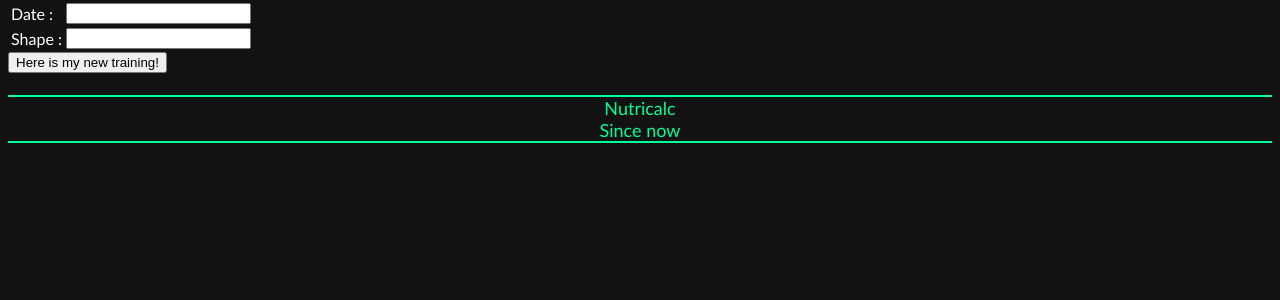
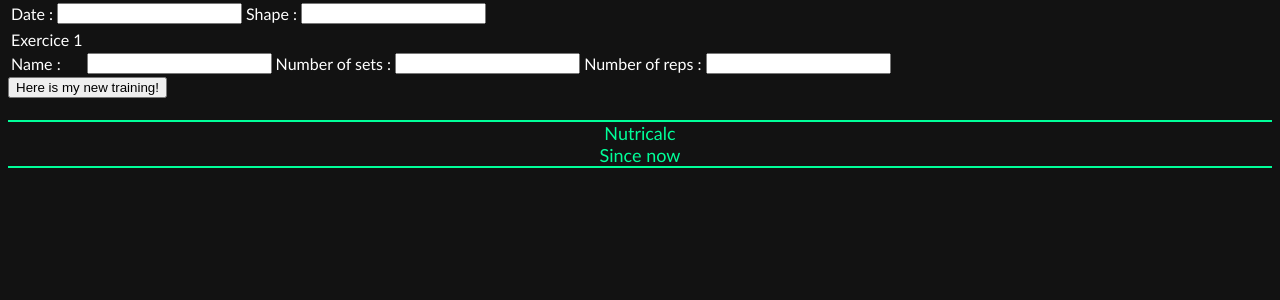
Before and after one commit to Klaymant/nutricalc, a PHP site: page /View/addTrainingView.php in a window 1280 px wide. Shown: the part 186-486 px from the top of the page. Run offline with PHP 8.4, Linux system fonts and the light colour scheme.

Commit message:
Adding a training is working in PHP but it has to be implemented on the client side

```diff
--- a/Controller/TrainingController.php
+++ b/Controller/TrainingController.php
@@ -22,7 +22,11 @@
     public function saveTraining() {
     	$this->trainingRepo = new TrainingRepository();
     	$trainingInfo = ['date' => $_POST['date'], 'shape' => $_POST['shape']];
-    	$this->trainingRepo->saveTraining($trainingInfo, $_SESSION['id']);
+    	$exos = [
+    		[1, 120, 4, 12, "lol"],
+    		[2, 180, 4, 10, "lol"]
+    	];
+    	$this->trainingRepo->saveTraining($trainingInfo, $_SESSION['id'], $exos);
     	header("Location: dashboard");
     }
 }
--- a/Utils/SqlMaker.php
+++ b/Utils/SqlMaker.php
@@ -10,6 +10,7 @@
 	private $command;
 	private $params;
 	private $fetchType;
+	private $lastId;
 
 	function __construct ($query, $command='fetch', $params=NULL, $fetchType=\PDO::FETCH_ASSOC) {
 		$dbc = new DbConnection();
@@ -20,9 +21,14 @@
 		$this->fetchType = $fetchType;
 	}
 
+	public function getLastId() {
+		return $this->lastId;
+	}
+
 	public function make() {
 		$executed = $this->pdo->prepare($this->query);
 		$executed->execute($this->params);
+		$this->lastId = $this->pdo->lastInsertId();
 		switch ($this->command) {
 			case 'fetch':
 				return $executed->fetch($this->fetchType);
--- a/View/addTrainingView.php
+++ b/View/addTrainingView.php
@@ -8,10 +8,21 @@
 		<tr>
 			<td>Date :</td>
 			<td><input type="text" name="date"></td>
+			<td>Shape :</td>
+			<td><input type="text" name="shape"></td>
+		</tr>
+	</table>
+	<table>
+		<tr>
+			<td>Exercice 1</td>
 		</tr>
 		<tr>
-			<td>Shape :</td>
-			<td><input type="text" name="shape"></td>
+			<td>Name :</td>
+			<td><input type="text" name="exoname"></td>
+			<td>Number of sets :</td>
+			<td><input type="text" name="exosets"></td>
+			<td>Number of reps :</td>
+			<td><input type="text" name="exoreps"></td>
 		</tr>
 	</table>
 	<input type="submit" value="Here is my new training!">
```
Also changed, not shown: Model/TrainingRepository.php (+12 -4 lines).
